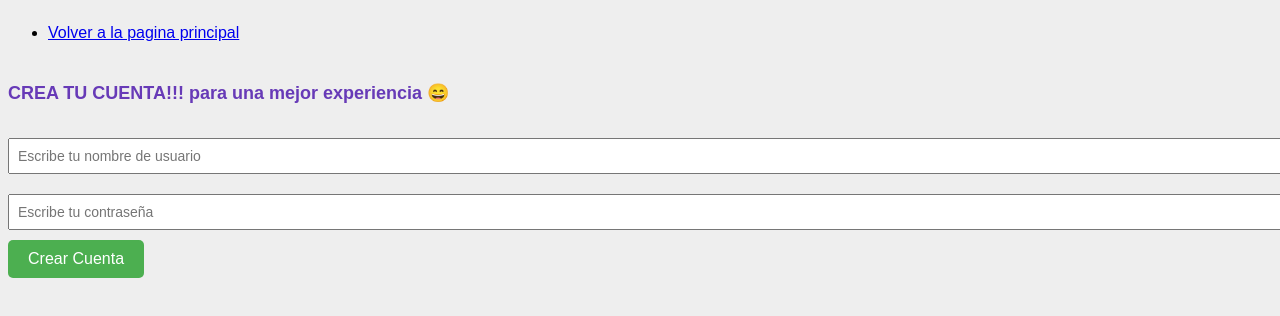
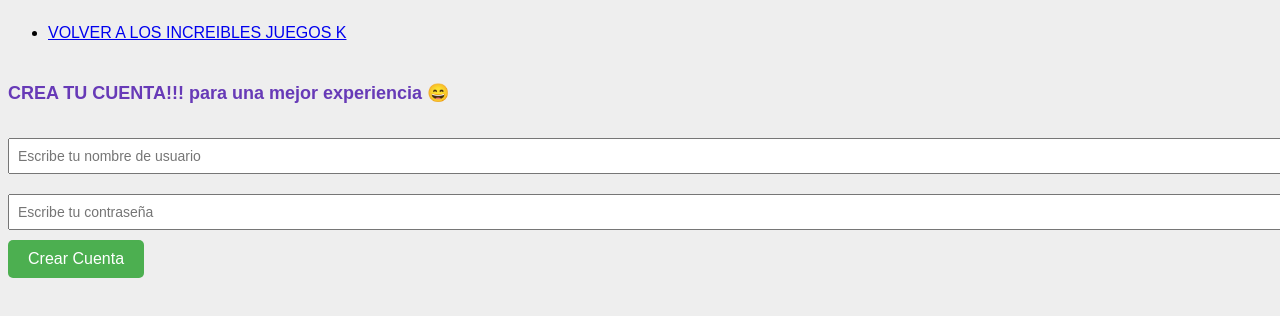
Before and after one commit to MateoMajlin/TP-Proyecto, a React (Create React App) app: page /Cuenta in a window 1280 px wide. Shown: the top 316 px of the page. Built offline with nearby package versions, Linux system fonts and the light colour scheme.

Commit message:
Update Cuenta.jsx

```diff
--- a/src/Cuenta.jsx
+++ b/src/Cuenta.jsx
@@ -40,7 +40,7 @@ function Cuenta() {
         <nav className="nav-menu">
           <ul>
             <li>
-              <Link to="/">Volver a la pagina principal</Link>
+              <Link to="/">VOLVER A LOS INCREIBLES JUEGOS K</Link>
             </li>
           </ul>
         </nav>
```
